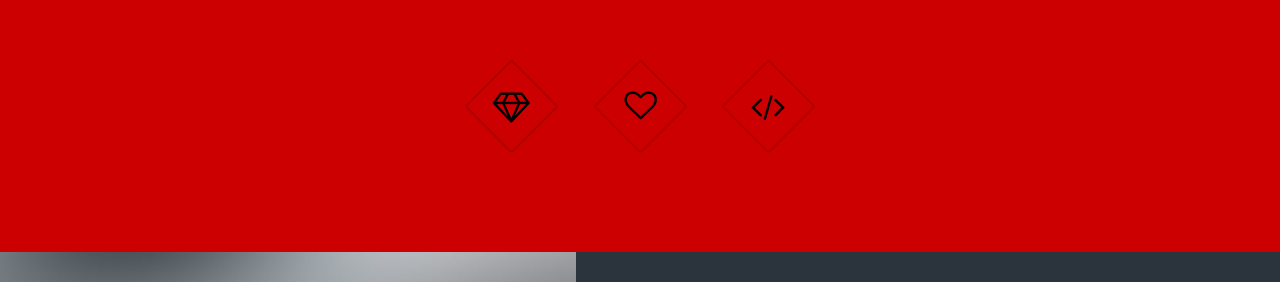
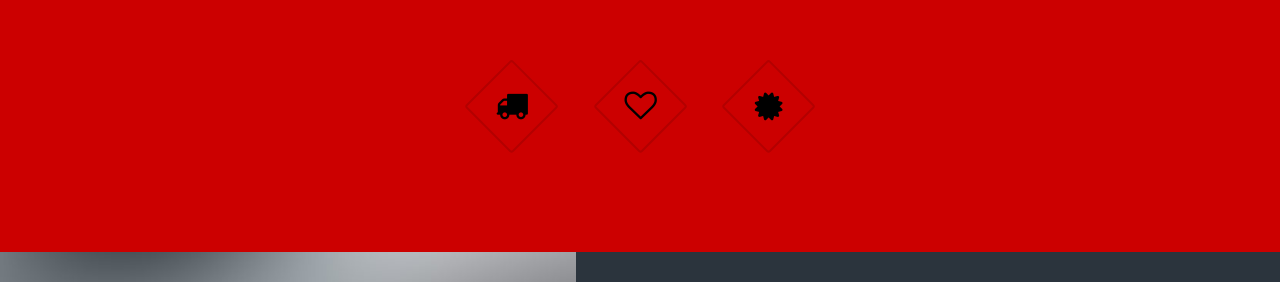
Before and after one commit to ikraman72/ikraman72.github.io, a Jekyll site: the page built from index.html, in a window 1280 px wide and 900 px high, scrolled down 996 px. Shown: the part 168-450 px from the top of the window. Built offline with Jekyll 4.4.1, drawn with Linux system fonts in a browser that asks for light colours.

Commit message:
Update index.html

```diff
--- a/index.html
+++ b/index.html
@@ -22,9 +22,9 @@ layout: landing
 								<p>Заказать икру красную (горбуши) ГОСТ Вы можете купить в Тюмени по выгодной цене <nobr>по телефону.</nobr><a href="tel:+79324826607" class="button special">+7 932 482 66 07</a></p>
 							</header>
 							<ul class="icons major">
-								<li><span class="icon fa-diamond major style1"><span class="label"></span></span></li>
+								<li><span class="icon fa-truck major style1"><span class="label"></span></span></li>
 								<li><span class="icon fa-heart-o major style1"><span class="label"></span></span></li>
-								<li><span class="icon fa-code major style1"><span class="label">Dolor</span></span></li>
+								<li><span class="icon fa-certificate major style1"><span class="label">Dolor</span></span></li>
 							</ul>
 						</div>
 					</section>
```
